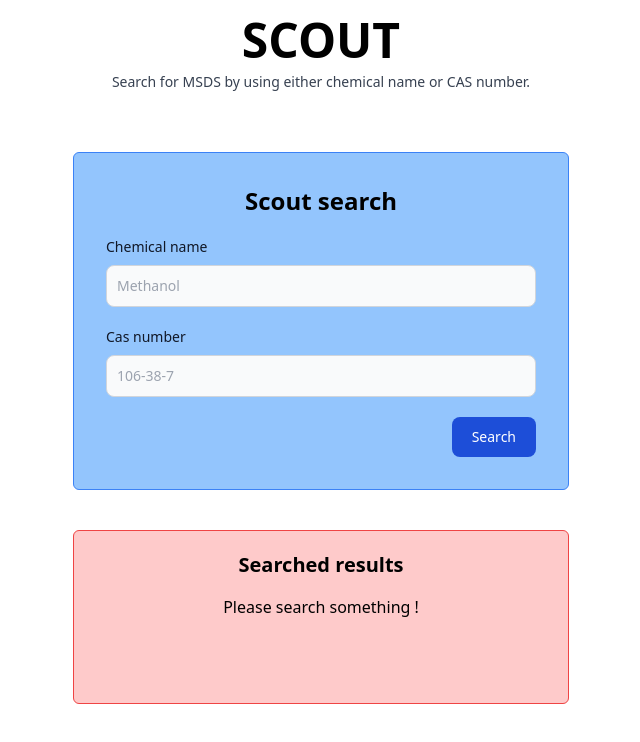
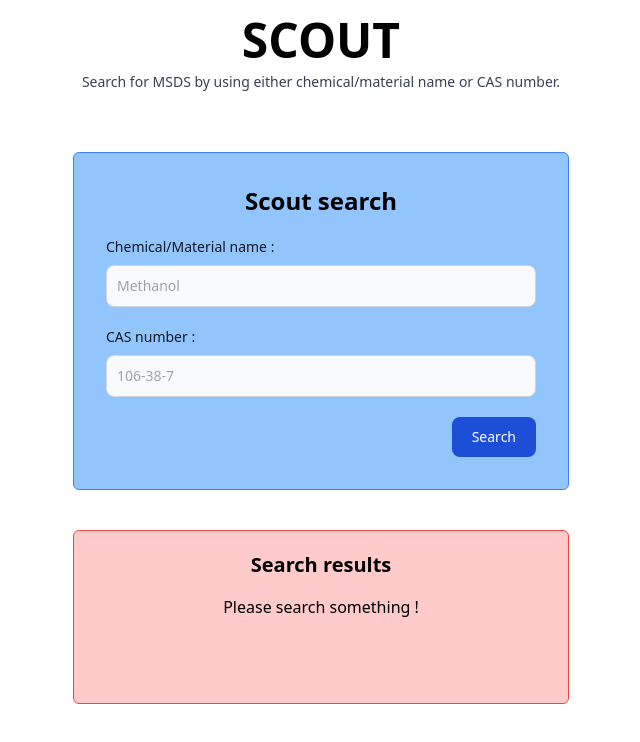
Before and after one commit to IDayanandJagtap/scout-ui, a plain HTML site: page index.html in a window 1280 px wide. Shown: the whole page, without its empty margins (319-959 px from the left). Drawn offline with nearby package versions, Linux system fonts and the light colour scheme.

Commit message:
Minor changes

```diff
--- a/index.html
+++ b/index.html
@@ -26,7 +26,7 @@
 
     <div class="my-4 text-center">
         <h1 class="text-5xl font-bold mb-2 ">SCOUT</h1>
-        <p class="text-sm text-gray-700">Search for MSDS by using either chemical name or CAS number.</p>
+        <p class="text-sm text-gray-700">Search for MSDS by using either chemical/material name or CAS number.</p>
     </div>
 
     <div class="w-full h-screen flex justify-center p-5 mt-10 gap-8">
@@ -37,16 +37,16 @@
                 onsubmit="handleOnFormSubmit(event)">
                 <h1 class="text-2xl text-center font-bold mb-5 ">Scout search</h1>
                 <div class="mb-5">
-                    <label for="chemicalName" class="block mb-2 text-sm font-medium text-gray-900 ">Chemical
-                        name
+                    <label for="chemicalName" class="block mb-2 text-sm font-medium text-gray-900 ">Chemical/Material
+                        name :
                     </label>
                     <input type="text" id="chemicalName"
                         class="bg-gray-50 border border-gray-300 text-gray-900 text-sm rounded-lg outline-none focus:border-blue-500 block w-full p-2.5"
                         placeholder="Methanol" />
                 </div>
                 <div class="mb-5">
-                    <label for="casNumber" class="block mb-2 text-sm font-medium text-gray-900">Cas
-                        number
+                    <label for="casNumber" class="block mb-2 text-sm font-medium text-gray-900">CAS
+                        number :
                     </label>
                     <input type="text" id="casNumber"
                         class="bg-gray-50 border border-gray-300 text-gray-900 text-sm rounded-lg outline-none focus:border-blue-500 block w-full p-2.5 "
@@ -66,7 +66,7 @@
 
             <!-- Response -->
             <section class="w-full mt-10 px-2 py-5 bg-red-200 border border-red-500 rounded-md">
-                <h1 class="text-xl text-center font-bold">Searched results</h1>
+                <h1 class="text-xl text-center font-bold">Search results</h1>
 
                 <!-- Show while search is going on -->
                 <p class="text-center my-4" id="searchingState">Please search something !</p>
```
Also changed, not shown: script.js (+53 -26 lines).
